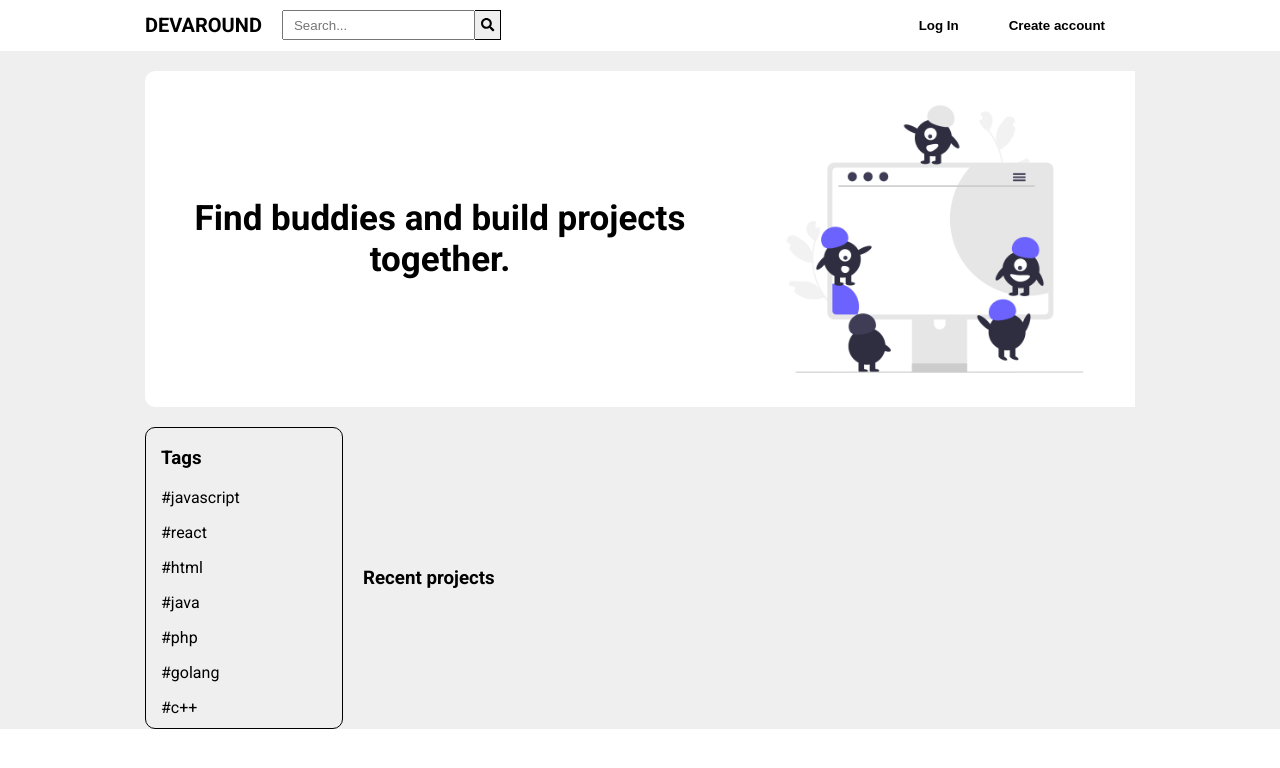
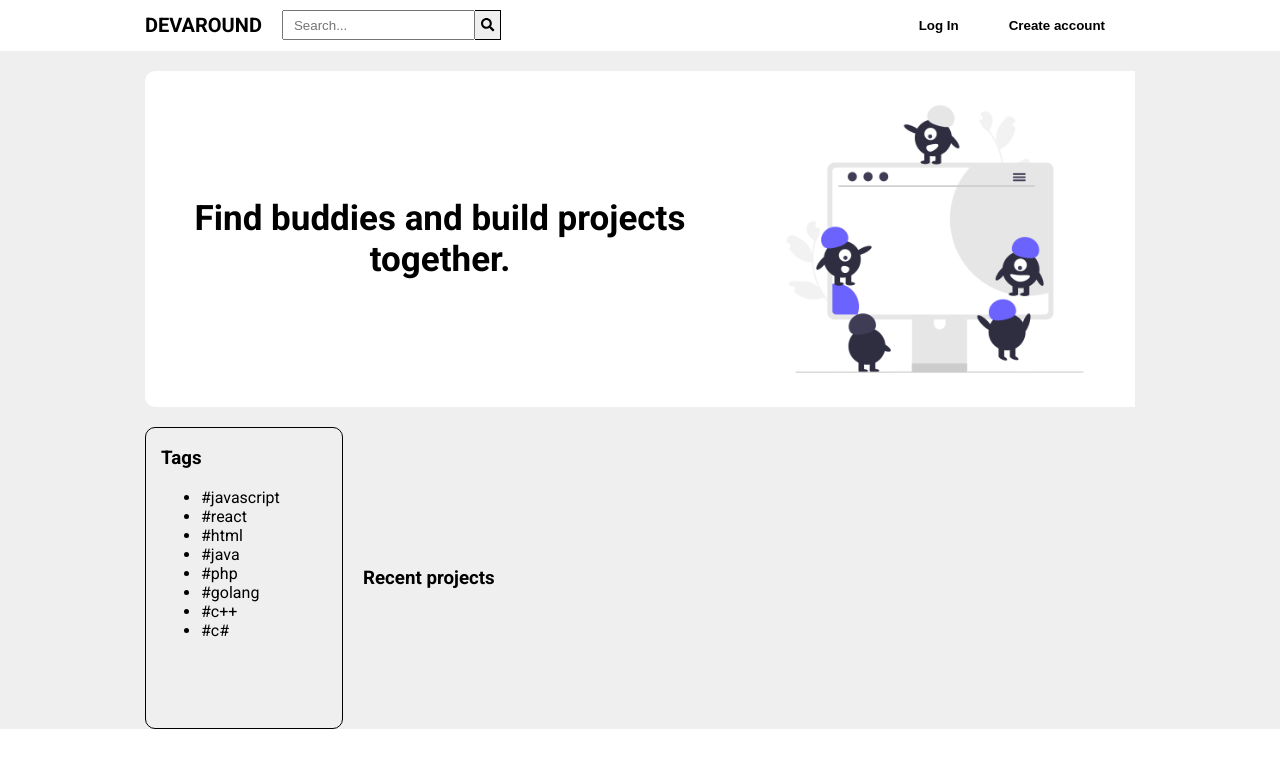
Before and after one commit to chaeahpark/code-together, a React (Create React App) app: page / in a window 1280 px wide. Shown: the top 768 px of the page. Built offline with nearby package versions, Linux system fonts and the light colour scheme; no server answers; the database is empty.

Commit message:
added querying and filtering data function on the tag sidebar.

```diff
--- a/src/Pages/Main/Sidebar.js
+++ b/src/Pages/Main/Sidebar.js
@@ -1,14 +1,31 @@
 import { useTag } from "../../contexts/TagContext";
 import uuid from "react-uuid";
 
+import { query, where, getDocs } from "firebase/firestore";
+import { postsCollection } from "../../api/postApi";
+
 const Sidebar = () => {
   const { options } = useTag();
+  const tagQuery = (option) => {
+    return query(postsCollection, where("tags", "array-contains", option));
+  };
+
+  const handleOnTagClick = async (option) => {
+    const dataSnapshot = await getDocs(tagQuery(option));
+    dataSnapshot.forEach((doc) => console.log(doc.id, " => ", doc.data()));
+  };
 
   const renderTags = options.map((option) => {
     return (
-      <p className="tag__item" key={uuid()}>
+      <li
+        className="tag__item"
+        key={uuid()}
+        onClick={() => {
+          handleOnTagClick(option);
+        }}
+      >
         #{option}
-      </p>
+      </li>
     );
   });
 
@@ -17,7 +34,7 @@ const Sidebar = () => {
       <div className="main__sidebar">
         <div className="sidebar__tags">
           <h3 className="main__title title--tag">Tags</h3>
-          {renderTags}
+          <ul>{renderTags}</ul>
         </div>
         <div className="sidebar__languages"></div>
       </div>
```
